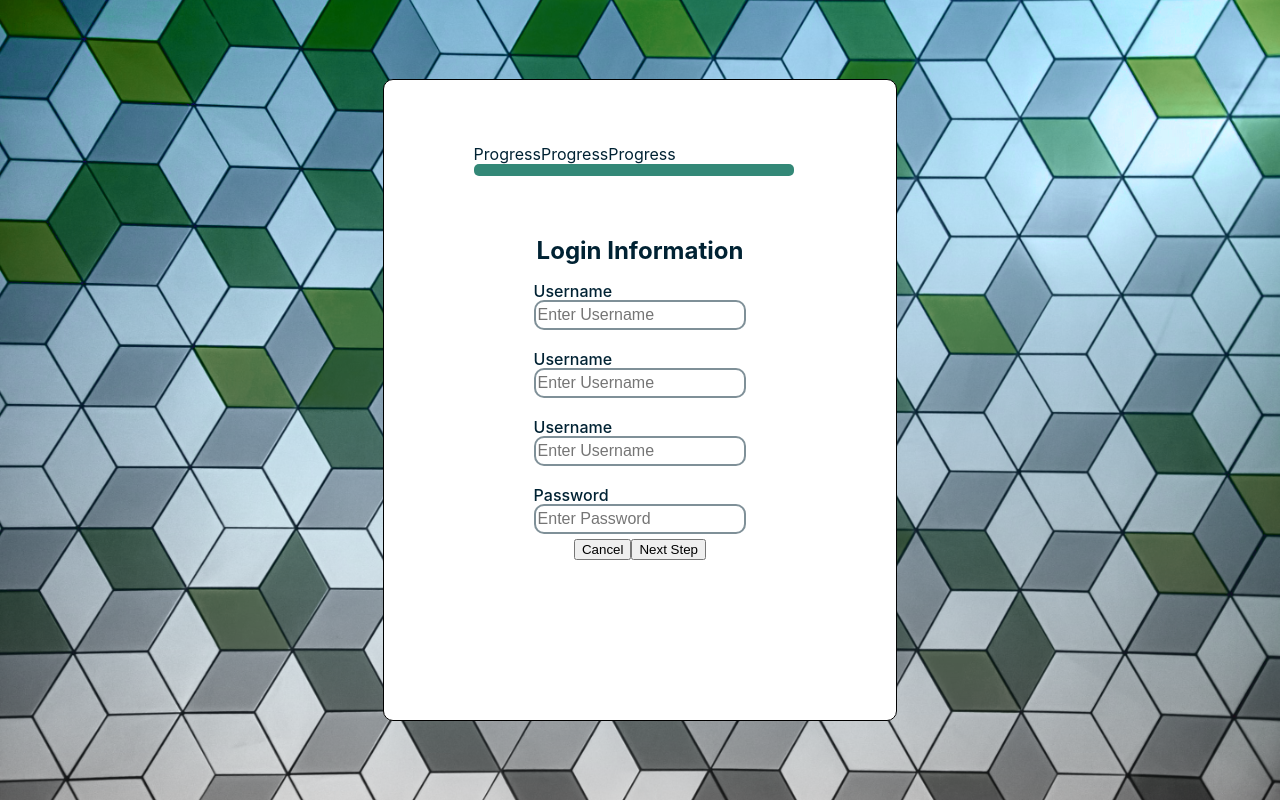
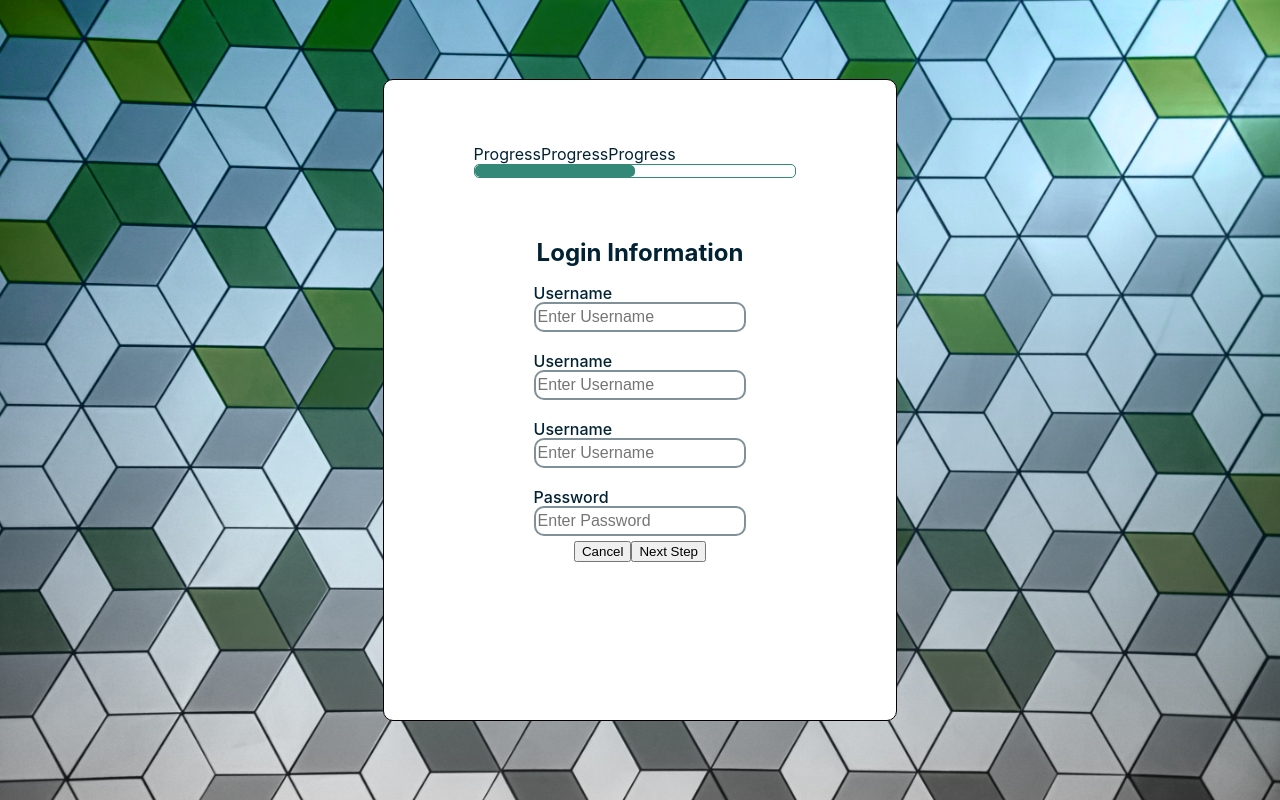
Before and after one commit to Martin-Martinez4/logor, a React (Create React App) app: page /register in a window 1280 px wide. Built offline with nearby package versions, Linux system fonts and the light colour scheme.

Commit message:
Finished most of the functionality of ProgressBarSingle.js; change props to take in barHeight, barWidth, numberOfSteps, and stepValue; Need more detailed comments, but it seems  to work

```diff
--- a/src/components/Pages/landingPage.css
+++ b/src/components/Pages/landingPage.css
@@ -19,6 +19,16 @@
 
     display: flex;
     flex-direction: column;
+    align-items: center;
+    justify-content: center;
+
+    width:100%;
+    height: 90%;
+}
+.flexRowContainer{
+
+    display: flex;
+    flex-direction: row;
     align-items: center;
     justify-content: center;
 
--- a/src/components/ProgressBar/ProgressBar.css
+++ b/src/components/ProgressBar/ProgressBar.css
@@ -2,14 +2,17 @@
 .single_bar{
 
     border-radius: 5px;
+    justify-content: flex-start;
+    border: 1px solid var(--Primary);
 }
 
 .single_bar > .bar{
 
     content: "";
-    width: 100%;
+    /* width: 100%; */
     height: 100%;
     background-color: var(--Primary);
     border-radius: 5px;
 
+
 }
--- a/src/components/ProgressBar/ProgressBarSingle.js
+++ b/src/components/ProgressBar/ProgressBarSingle.js
@@ -2,18 +2,22 @@
 // A progess indicator that is displayed as a single element
 //  The element is filled a segment at a time
 
-import React from "react";
+import React, {useState} from "react";
 
 import "./ProgressBar.css";
 
 // Needs to take a step property that will segment the bar and keep track of the current step
 
-const ProgressBarSingle = ({ barStyle }) => {
+const ProgressBarSingle = ({ barHeight, barWidth, numberOfSteps, stepValue }) => {
+
+    // const [stepValue, setStepValue] = useState(1)
+
+    let currentProgress = (stepValue/numberOfSteps)*100;
 
     return (
 
-        <div className="flexColContainer single_bar" style={barStyle}>
-            <div className="bar"></div>
+        <div className="flexRowContainer single_bar" style={{width:barWidth + "vw", height:barHeight+"vh"}}>
+            <div className="bar" style={{width: String(currentProgress) +"%"}}></div>
         </div>
 
     )
--- a/src/components/Register/Register.js
+++ b/src/components/Register/Register.js
@@ -1,11 +1,15 @@
 
-import React from "react";
+import React, {useState} from "react";
 import Card from "../Card/Card";
 import ProgressBarSingle from "../ProgressBar/ProgressBarSingle";
 
 import "./Register.css";
 
 const Register = () => {
+
+    const numberOfSteps = 10;
+
+    const [stepValue, setStepValue] = useState(5)
 
     return (
 
@@ -19,7 +23,7 @@ const Register = () => {
                     <span>Progress</span>
                     <span>Progress</span>
                 </div>
-                <ProgressBarSingle barStyle={{height:"1.5vh", width:"25vw"}}/>
+                <ProgressBarSingle barHeight={1.5} barWidth={25} numberOfSteps={numberOfSteps} stepValue={stepValue} />
 
             </span>
 
```
